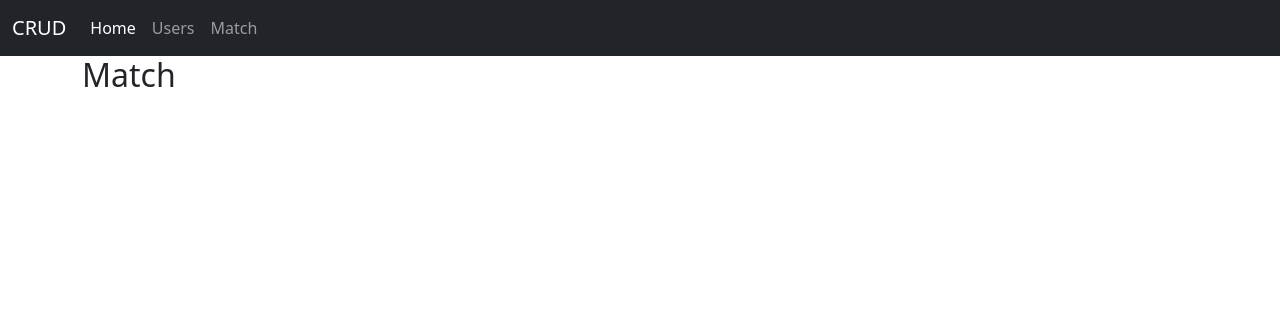
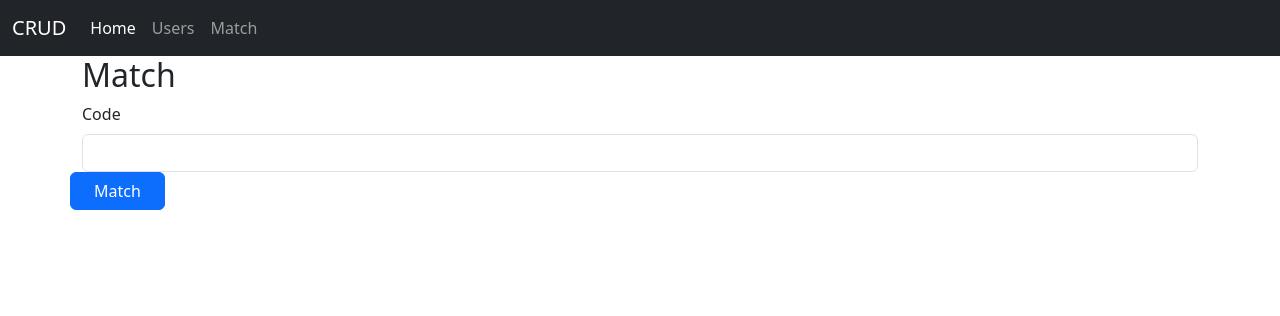
Before and after one commit to AlexandraHD/CrudFlask, a Flask app: template templates/match.html in a window 1280 px wide. Shown: the top 316 px of the page. Run offline with Flask 2, Linux system fonts and the light colour scheme; the template is opened without the code that fills it: most values are stand-ins (such as "Sample title", 1, 10 or a date in 2020); some libraries are stand-ins or nearby versions.

Commit message:
Version con error de 'modelo no esta definido', comentado.

```diff
--- a/app.py
+++ b/app.py
@@ -97,7 +97,7 @@ def update():
         sql = f"""
                 UPDATE users
                 SET name = '{name}',
-                    message = '{message}',
+                    message = '{message}'
                 WHERE id_user = '{id_user}'
             """
         cursor = mysql.connection.cursor()
@@ -146,4 +146,62 @@ def delete(id_user: str):
 def match ():
     return render_template("match.html")
 
+@app.route("/match/search", methods=["POST"])
+def match_search():
+    id_user = None
+    datos = dict()
+    if id_user is None:
+        id_user = request.form["id_user"]
+
+    try:
+        # Consultar datos del usuario
+        sql = f"""
+            SELECT id_user, name
+            FROM users
+            WHERE id_user = '{id_user}'
+            """
+        cursor = mysql.connection.cursor()
+        cursor.execute(sql)
+        # Cargar la informacion del estudiante en la plantilla
+        datos["users"] = cursor.fetchall()
+        cursor.close()
+
+        # # Consultar todas las mascotas del sistema
+        # sql = f"""
+        #     SELECT type
+        #     FROM pets
+        #     """
+        # cursor = mysql.connection.cursor()
+        # cursor.execute(sql)
+        # # Cargar la informacion de las mascotas
+        # datos["pets"] = cursor.fetchall()
+        # cursor.close()
+
+    except:
+        datos["error"] = "No se pudo cargar la informacion del usuario"
+
+    return render_template("match.html", modelo = datos)
+
+# @app.route("/match/choose")
+# def pets ():
+#     datos = dict()
+#     try:
+#         # Consultar todas las mascotas del sistema
+#         sql = f"""
+#             SELECT type
+#             FROM pets
+#             ORDER BY type
+#             """
+#         cursor = mysql.connection.cursor()
+#         cursor.execute(sql)
+#         # Cargar la informacion del estudiante en la plantilla
+#         datos["pets"] = cursor.fetchall()
+#         cursor.close()
+
+#     except:
+#         datos["error"] = "No se pudo cargar la informacion de las mascotas"
+
+#     # Enviar la informacion al formulario
+#     return render_template("match.html", modelo = datos)
+
 app.run()
--- a/templates/match.html
+++ b/templates/match.html
@@ -3,3 +3,34 @@
 {% block title %}
 Match
 {% endblock %}
+
+{% block content %}
+
+<form method="post" action="/match" class="row">
+    <div>
+        <label for="search" class="form-label col-1">Code</label>
+        <input id="search" type="text" class="form-control col" name="id_user">
+    </div>
+    <!-- <div>
+        <label class="form-label col-1">Pet</label>
+        <select class="select form-control col" name="pets">
+            {% for pet in modelo.pets %}
+            <option value="{{pet.0}}">{{pet.1}}</option>
+            {% endfor %}
+        </select>
+    </div> -->
+    <button type="submit" class="btn btn-primary col-1">Match</button>
+</form>
+
+<!-- {% if modelo and modelo.users %}
+<div class="card mt-5">
+    <div class="card-body">
+        <h5 class="card-title">{{modelo.users.1}}</h5>
+        <p class="card-text">
+            <b>Code</b>{{modelo.users.0}}<br>
+        </p>
+    </div>
+</div>
+{% endif %} -->
+
+{% endblock %}
```
